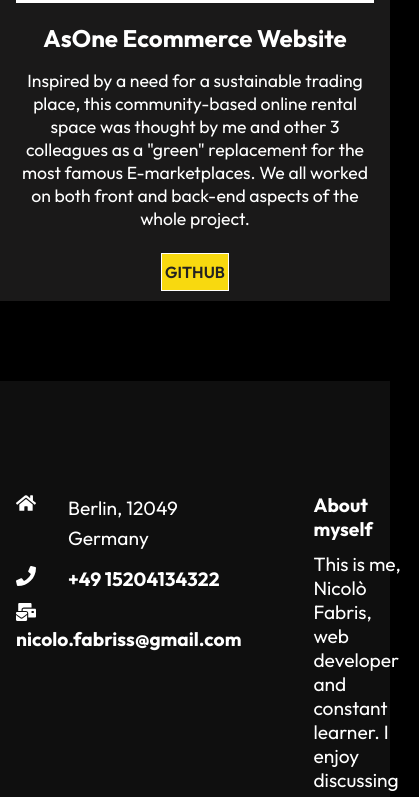
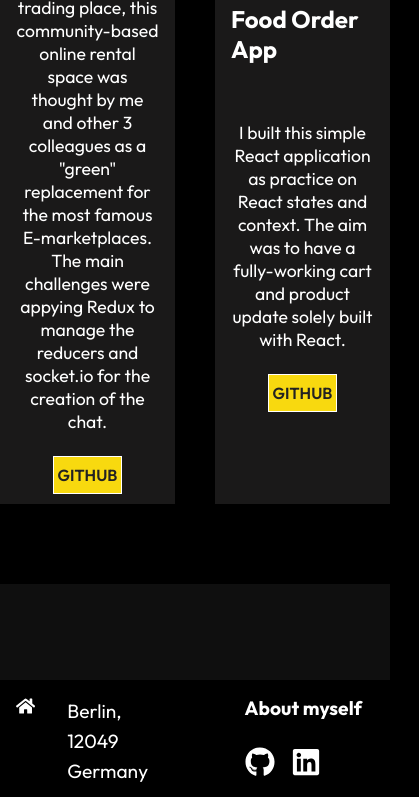
Before and after one commit to nicolofabris/my-web-portfolio, a React (Create React App) app: page /project in a window 390 px wide. Shown: the part 900-1697 px from the top of the page, 419 px wide, since content can reach past the window. Built offline with nearby package versions, Linux system fonts and the light colour scheme.

Commit message:
footer and new project

```diff
--- a/src/components/FooterStyles.css
+++ b/src/components/FooterStyles.css
@@ -43,6 +43,17 @@ p{
 }
 @media screen and (max-width: 640px) {
     .footer-container {
-        grid-template-columns: repeat(1fr);
+        background-color: #000;
+        position: absolute;
+    }
+    .right p {
+        width: 100%;
+        position: relative;
+        width: 100%;
+        transform: translateY(50%);
+        display: none;
+    }
+    .email h4 {
+        font-size: smaller;
     }
 }
--- a/src/components/WorkCardData.js
+++ b/src/components/WorkCardData.js
@@ -1,11 +1,18 @@
 import bg3 from '../assets/bg3.png'
+import bg4 from '../assets/bg4.png'
 
 const ProjectCardData = [
     {
         imgsrc: bg3,
-        title: 'AsOne Ecommerce Website',
-        text: 'Inspired by a need for a sustainable trading place, this community-based online rental space  was thought by me and other 3 colleagues as a "green" replacement for the most famous E-marketplaces. We all worked on both front and back-end aspects of the whole project.',
+        title: 'AsOne Ecommerce',
+        text: 'Inspired by a need for a sustainable trading place, this community-based online rental space  was thought by me and other 3 colleagues as a "green" replacement for the most famous E-marketplaces. The main challenges were appying Redux to manage the reducers and socket.io for the creation of the chat.  ',
         source: 'https://github.com/vanvand/MERN_eCommerce_finalProject'
+    },
+    {
+        imgsrc: bg4,
+        title: 'ReactMeals Food Order App',
+        text: 'I built this simple React application as practice on React states and context. The aim was to have a fully-working cart and product update solely built with React.',
+        source: 'https://github.com/nicolofabris/food-order'
     }
 ]
 export default ProjectCardData
--- a/src/components/WorkCardStyles.css
+++ b/src/components/WorkCardStyles.css
@@ -6,11 +6,12 @@
     max-width: 1140px;
     margin: auto;
     display: grid;
-    grid-template-columns: repeat(1fr);
+    grid-template-columns: repeat(2,1fr);
     grid-gap: 40px;
     padding-bottom: 5rem;
 }
 .project-card {
+    display: grid;
     background: #1a1919;
     padding: 1.2rem 1rem;
 }
@@ -19,7 +20,8 @@
 }
 
 .project-title {
-    text-align: center;
+    justify-self: center;
+    align-self: center;
     color: #fff;
     padding: 1rem 0
 }
@@ -40,6 +42,6 @@
     .project.container{
     max-width: 90%;
     margin: auto;
-    grid-template-columns: 1fr;
+    grid-template-columns: 1 1fr;
     }
 }
```
Also changed, not shown: src/assets/bg4.png (added).
